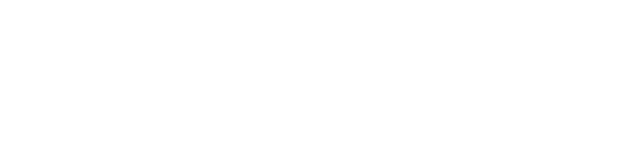
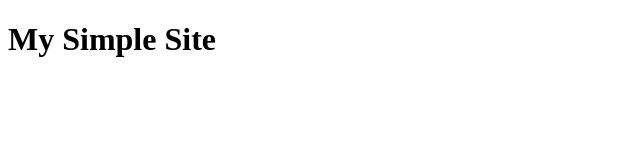
Before and after one commit to jasena/test_website, a plain HTML site: page index.html in a window 1280 px wide. Shown: the whole page, without its empty margins (0-640 px from the left). Drawn offline with Linux system fonts and the light colour scheme.

Commit message:
Updated our index.html.

```diff
--- a/index.html
+++ b/index.html
@@ -3,4 +3,11 @@
 	<head>
 		<title>My Simple HTML Website</title>
 	</head>
+	<body>
+		<div id = "page_container">
+			<div id = "header">
+				<h1>My Simple Site</h1>
+			</div>
+		</div>
+	</body>
 </html>
```
